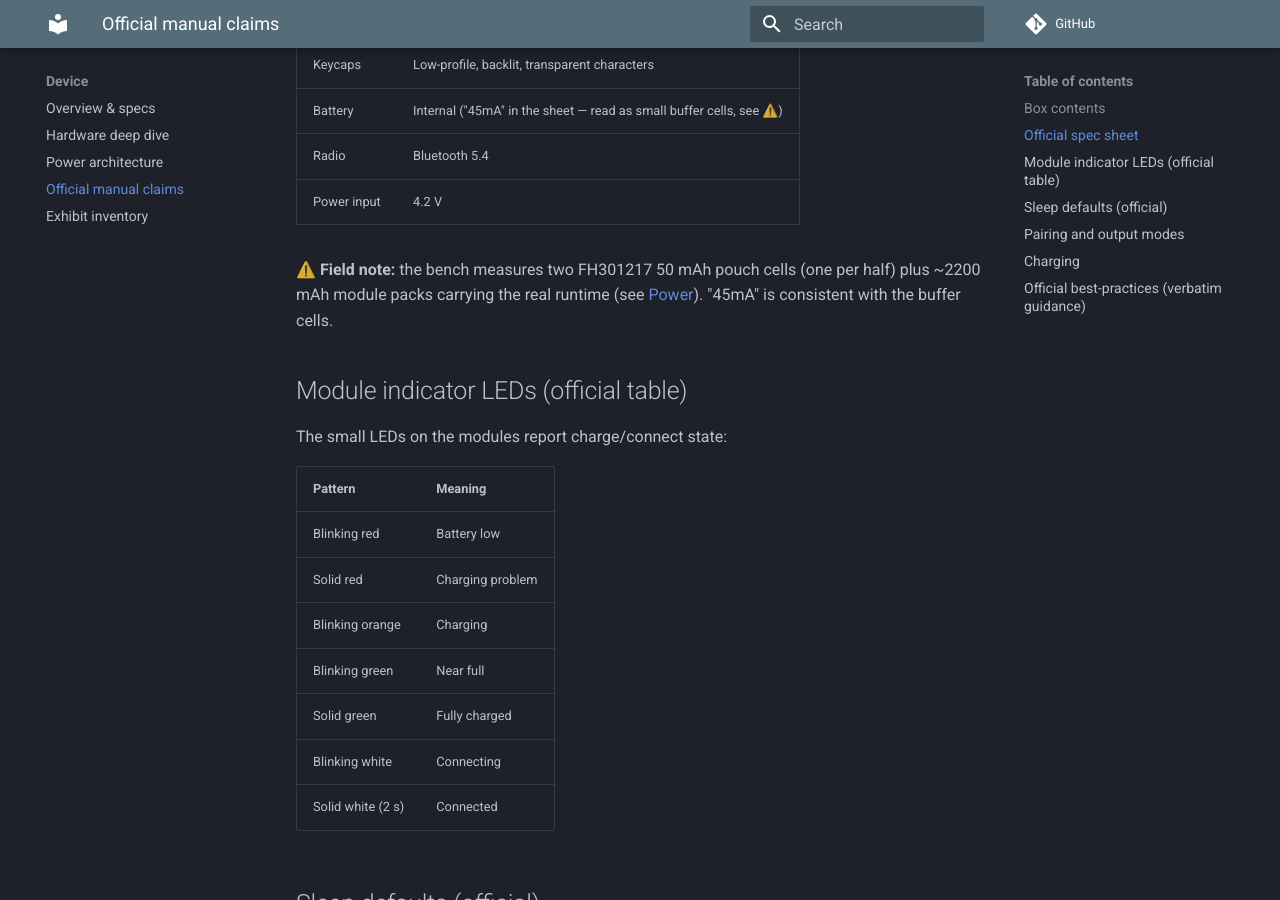
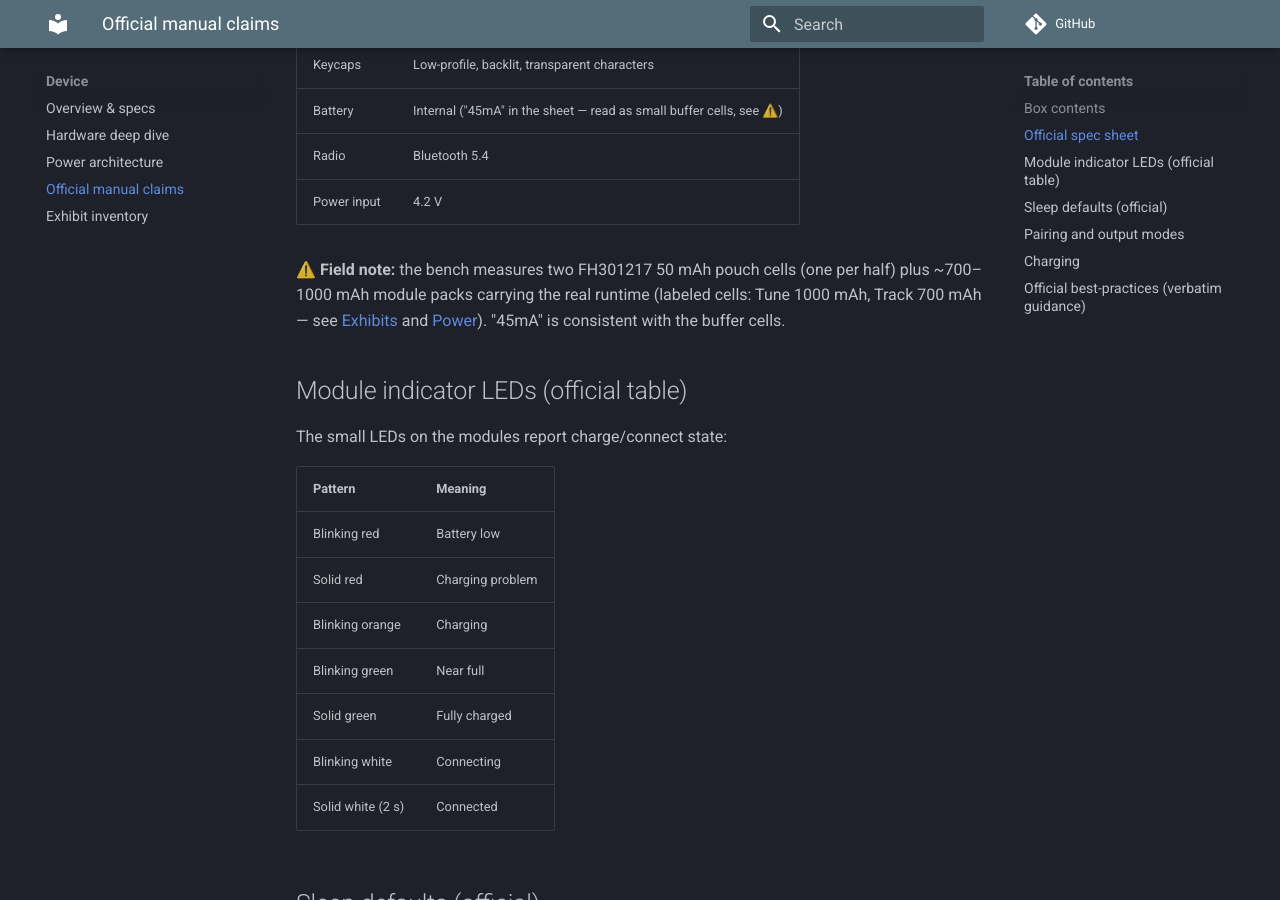
Before and after one commit to NemeZZiZZ/naya-create-kb, an MkDocs documentation site: the page built from docs/device/manual.md, in a window 1280 px wide and 900 px high, scrolled down 877 px. Built offline with MkDocs 1.6.1 and Material for MkDocs 9.7.7, drawn with Linux system fonts in a browser that asks for light colours; comment, search, counter and statistics services are not loaded.

Commit message:
KB: fix module pack capacity (~700-1000 mAh per exhibit labels, not 2200)

```diff
--- a/docs/device/manual.md
+++ b/docs/device/manual.md
@@ -28,8 +28,9 @@ field note wins (marked ⚠️).
 | Power input | 4.2 V |
 
 ⚠️ **Field note:** the bench measures two FH301217 50 mAh pouch cells
-(one per half) plus ~2200 mAh module packs carrying the real runtime
-(see [Power](power.md)). "45mA" is consistent with the buffer cells.
+(one per half) plus ~700–1000 mAh module packs carrying the real runtime
+(labeled cells: Tune 1000 mAh, Track 700 mAh — see [Exhibits](exhibits.md)
+and [Power](power.md)). "45mA" is consistent with the buffer cells.
 
 ## Module indicator LEDs (official table)
 
```
